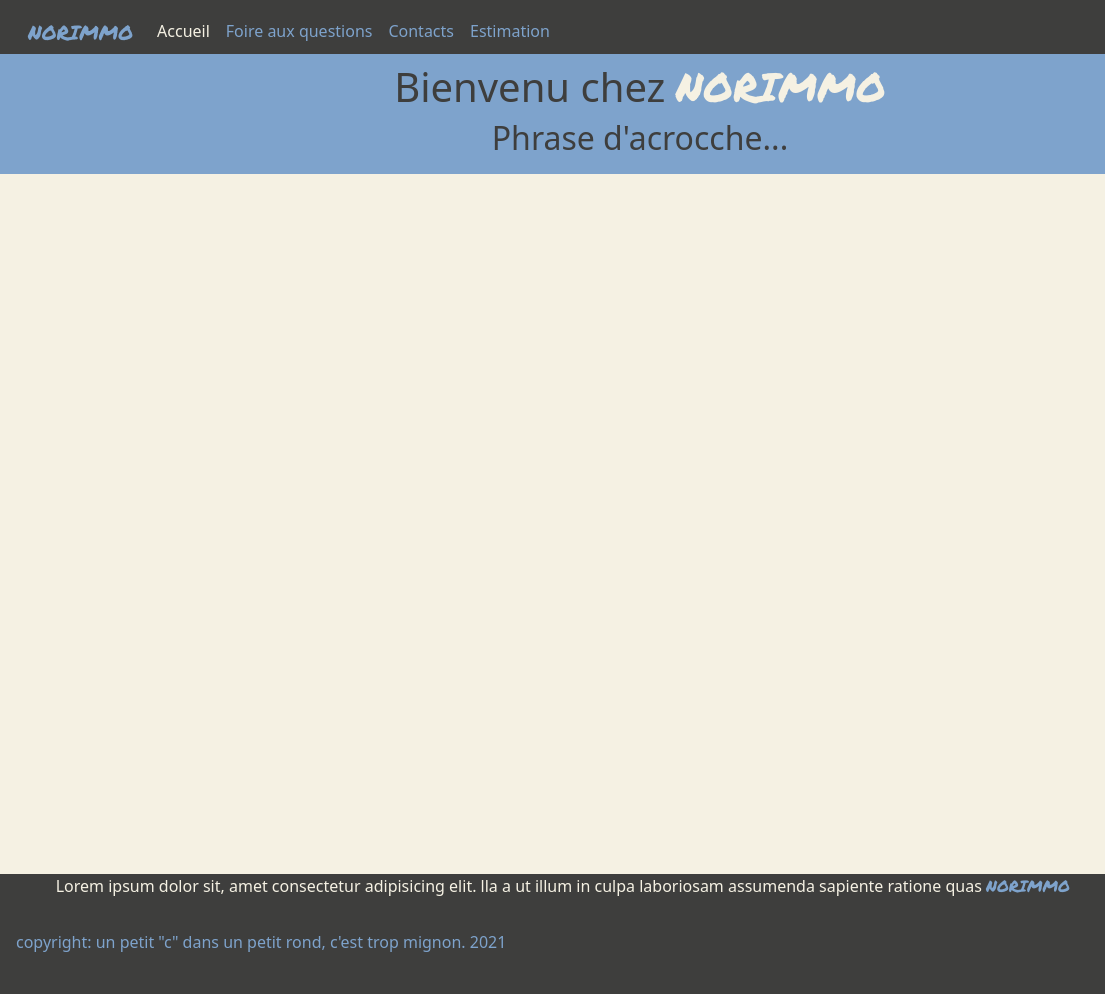
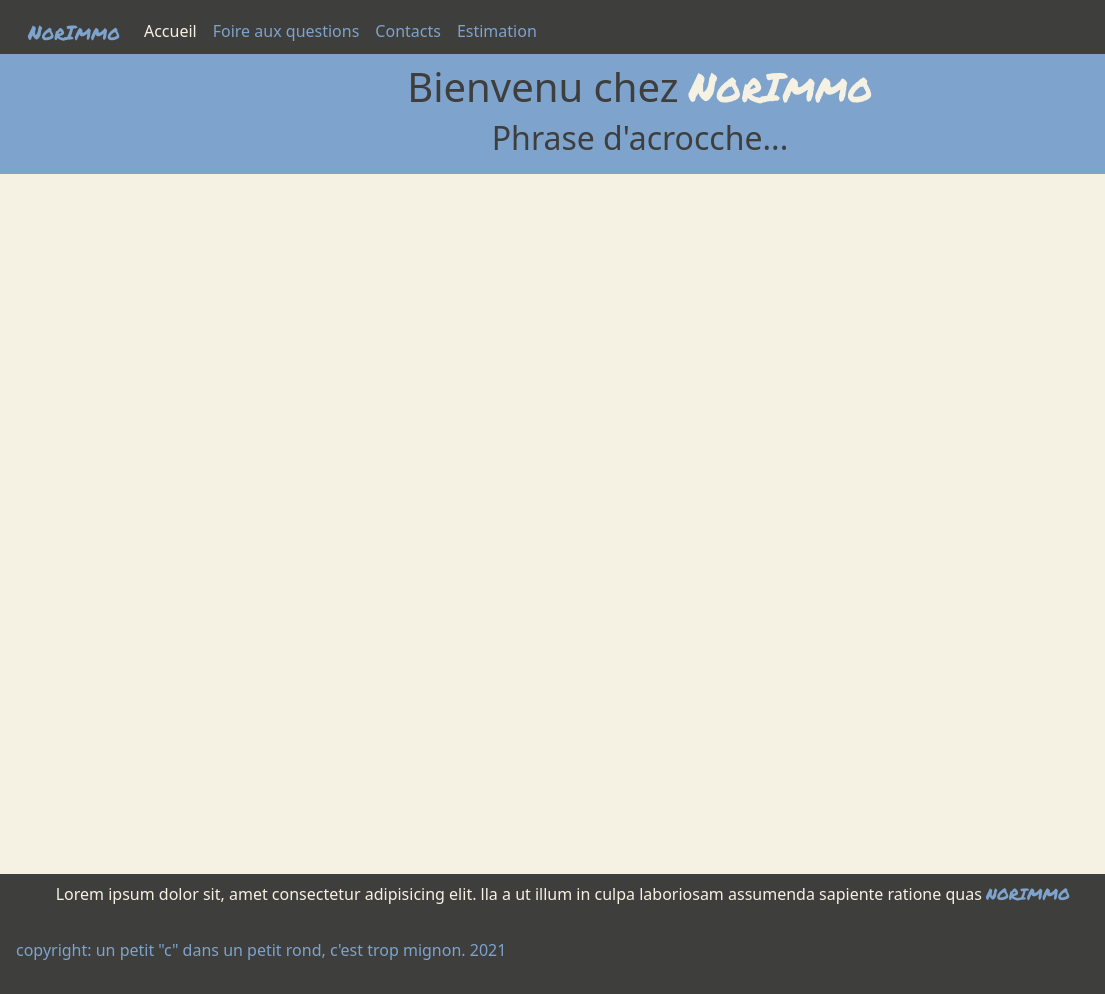
Before and after one commit to romainMeteye/NorImmo, a website built with Parcel: page index.html in a window 1280 px wide. Shown: the full height of the page, 0-1105 px from the left. Built offline with nearby package versions, Linux system fonts and the light colour scheme.

Commit message:
template4

```diff
--- a/index.html
+++ b/index.html
@@ -23,7 +23,7 @@
 <body>
   <nav class="navbar navbar-expand-lg pb-0 m-0 d-flex justify-content-around" style="background-color: #3E3E3D;">
     <div class="container-fluid">
-      <a class="navbar-brand color logo logo-2" href="#"><h2 class="color logo">NORIMMO</a></h2>
+      <a class="navbar-brand color logo logo-2" href="#"><h2 class="color logo">NorImmo</a></h2>
       <div class="navbar-toggler color-2" type="button" data-bs-toggle="collapse" data-bs-target="#navbarNavAltMarkup" aria-controls="navbarNavAltMarkup" aria-expanded="false" aria-label="Toggle navigation">
         <span class="navbar-toggler-icon text-center color-2 fs-6">Menu</span>
       </div>
@@ -38,7 +38,7 @@
     </div>
   </nav>
   <header class="d-flex flex-column justify-content-center">
-    <h1 class="text-center color-3"> Bienvenu chez <span class="logo color-2">NORIMMO</span></h1>
+    <h1 class="text-center color-3"> Bienvenu chez <span class="logo color-2">NorImmo</span></h1>
     <h2 class="text-center color-3">Phrase d'acrocche...</h2>
   </header>
 
@@ -46,7 +46,7 @@
 
   <footer class="d-flex justify-content-between align-items-center">
     <div class="responsive">
-      <p class="text-end"> Lorem ipsum dolor sit, amet consectetur adipisicing elit.
+      <p class="text-end pt-2"> Lorem ipsum dolor sit, amet consectetur adipisicing elit.
         lla a ut illum in culpa laboriosam assumenda sapiente ratione quas
         <span class="logo color">NORIMMO</span></p>
         <p class="color fs-6 p-3">copyright: un petit "c" dans un petit rond, c'est trop mignon. 2021</p>
@@ -57,7 +57,7 @@
           <section class="Border"><i class="fab fa-facebook fa-2x color m-2"></i> </section>
        <section class="Border"> <i class="fab fa-twitter fa-2x color m-2"></i> </section>
         <section><i class="fab fa-instagram fa-2x color m-2"></i></section>
-        <h2 class="color-2 logo responsive-2 p-5">NORIMMO</h2>
+        <h2 class="color-2 logo responsive-2 p-5">NorImmo</h2>
        </div>
   </aside>
 
```
